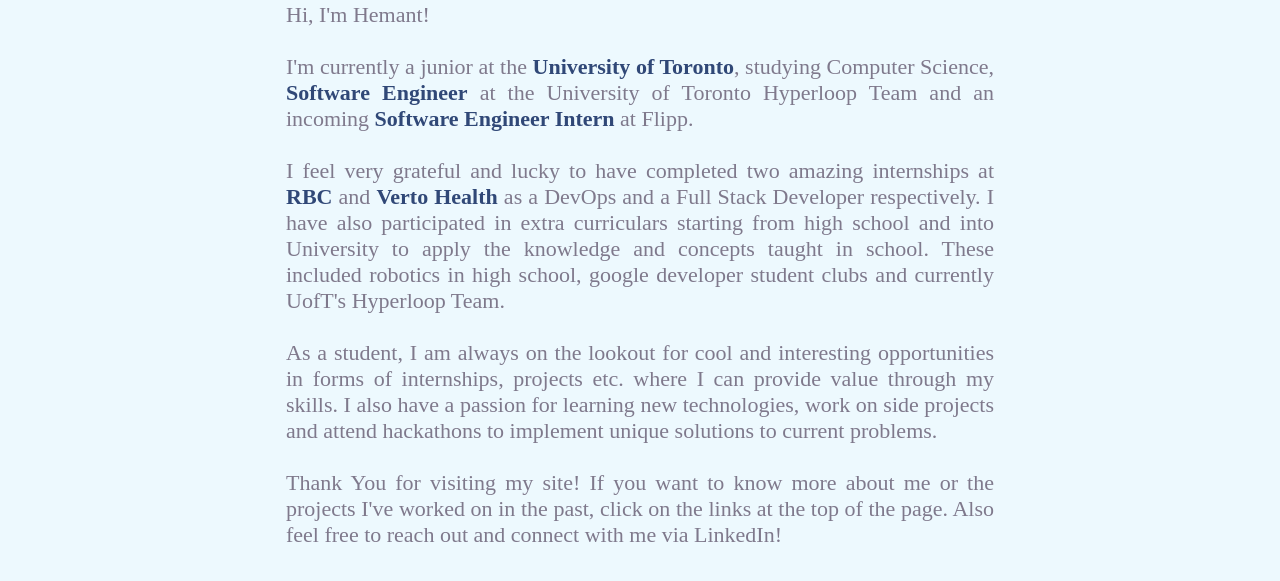
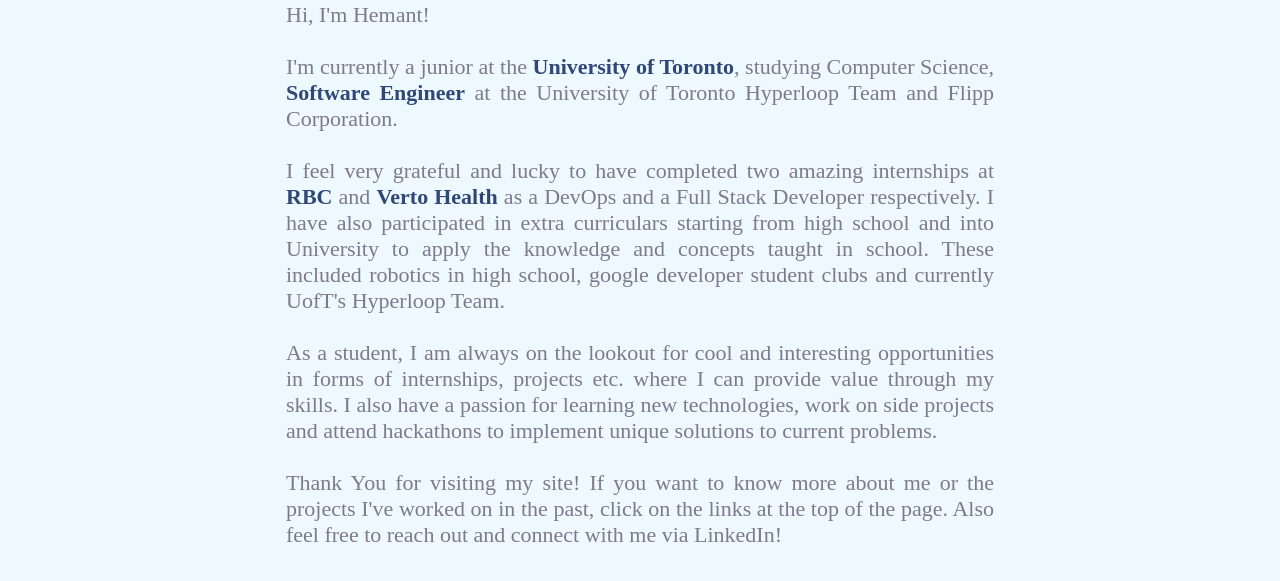
Before and after one commit to hemant3434/Personal-Website, a plain HTML site: page pub/index.html in a window 1280 px wide. Shown: the part 271-852 px from the top of the page. Drawn offline with Linux system fonts and the light colour scheme; a web font is replaced by a local one.

Commit message:
updated profile

```diff
--- a/pub/index.html
+++ b/pub/index.html
@@ -66,8 +66,7 @@
         <br />
         I'm currently a junior at the <span>University of Toronto</span>,
         studying Computer Science, <span>Software Engineer</span> at the
-        University of Toronto Hyperloop Team and an incoming
-        <span>Software Engineer Intern</span> at Flipp. <br />
+        University of Toronto Hyperloop Team and Flipp Corporation. <br />
         <br />
         I feel very grateful and lucky to have completed two amazing internships
         at <span>RBC</span> and <span>Verto Health</span> as a DevOps and a Full
```
Also changed, not shown: pub/about_me.html (+1 -1 lines), 1 other file.
